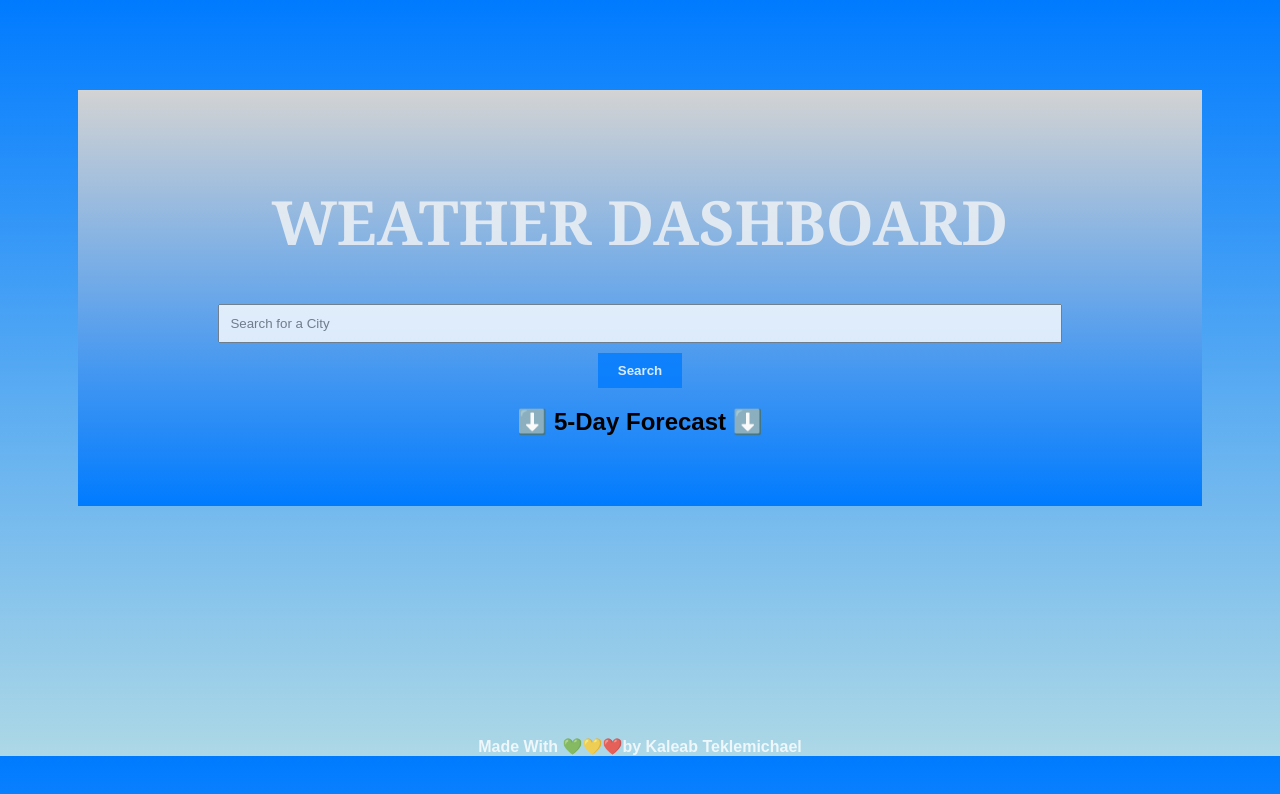
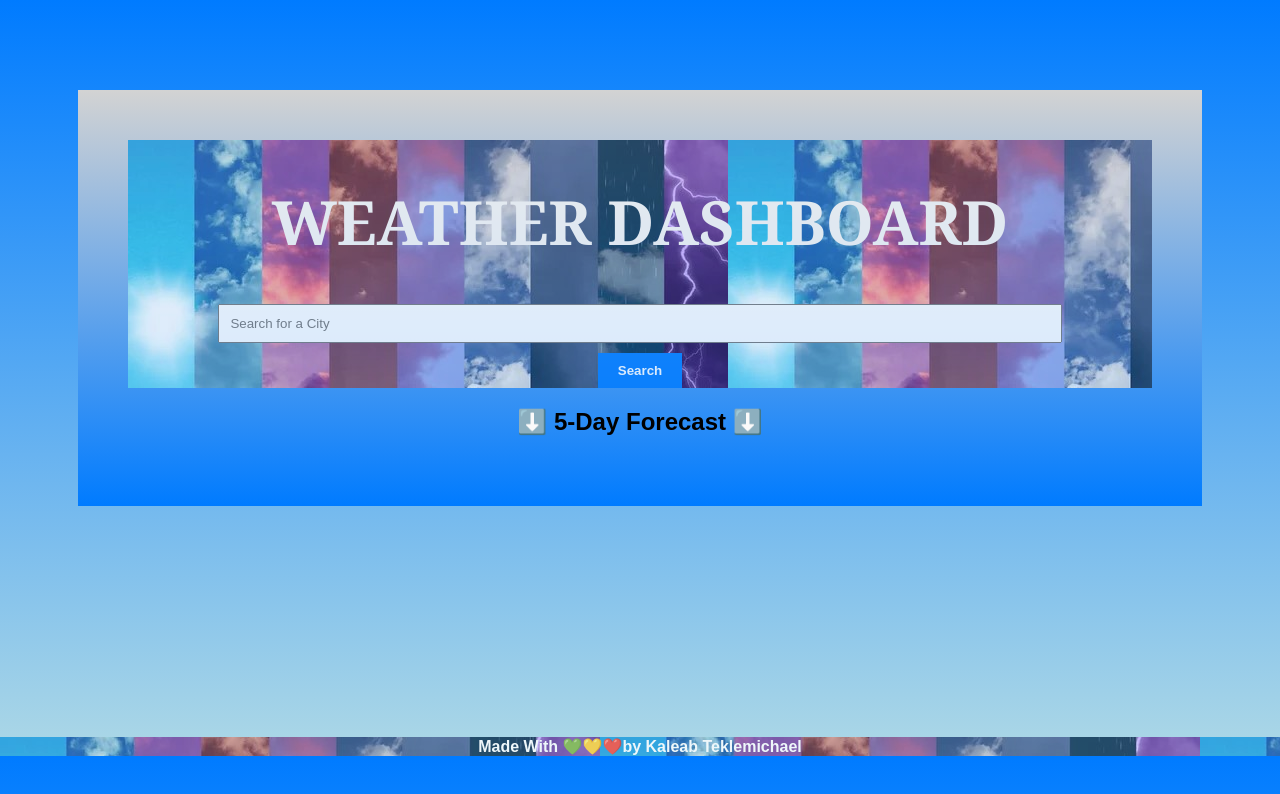
Before and after one commit to Baelak/KT-M6-weather-Dashboard, a plain HTML site: page index.html in a window 1280 px wide. Drawn offline with Linux system fonts and the light colour scheme.

Commit message:
folder name updates

```diff
--- a/assets/css/styles.css
+++ b/assets/css/styles.css
@@ -34,7 +34,7 @@ div.container{
     flex-direction: column;
     align-items: center;
     margin-bottom: 20px;
-    background-image: url(/assets/images/weather.jpg);
+    background-image: url(/assets/img/weather.jpg);
     opacity: 0.8;
 
 }
@@ -73,7 +73,7 @@ div.container{
     cursor: pointer;
 }
 #history button:hover {
-    background: url(/assets/images/weather.jpg);
+    background: url(/assets/img/weather.jpg);
 }
 
 .current-weather {
@@ -94,7 +94,7 @@ div.container{
     box-shadow: 0 0 5px rgba(0, 0, 0, 0.1);
 }
 footer{
-    background: url(/assets/images/weather.jpg);
+    background: url(/assets/img/weather.jpg);
     color:white;
     font-weight: bolder;
     text-align: center;
```
Also changed, not shown: 1 other file.
